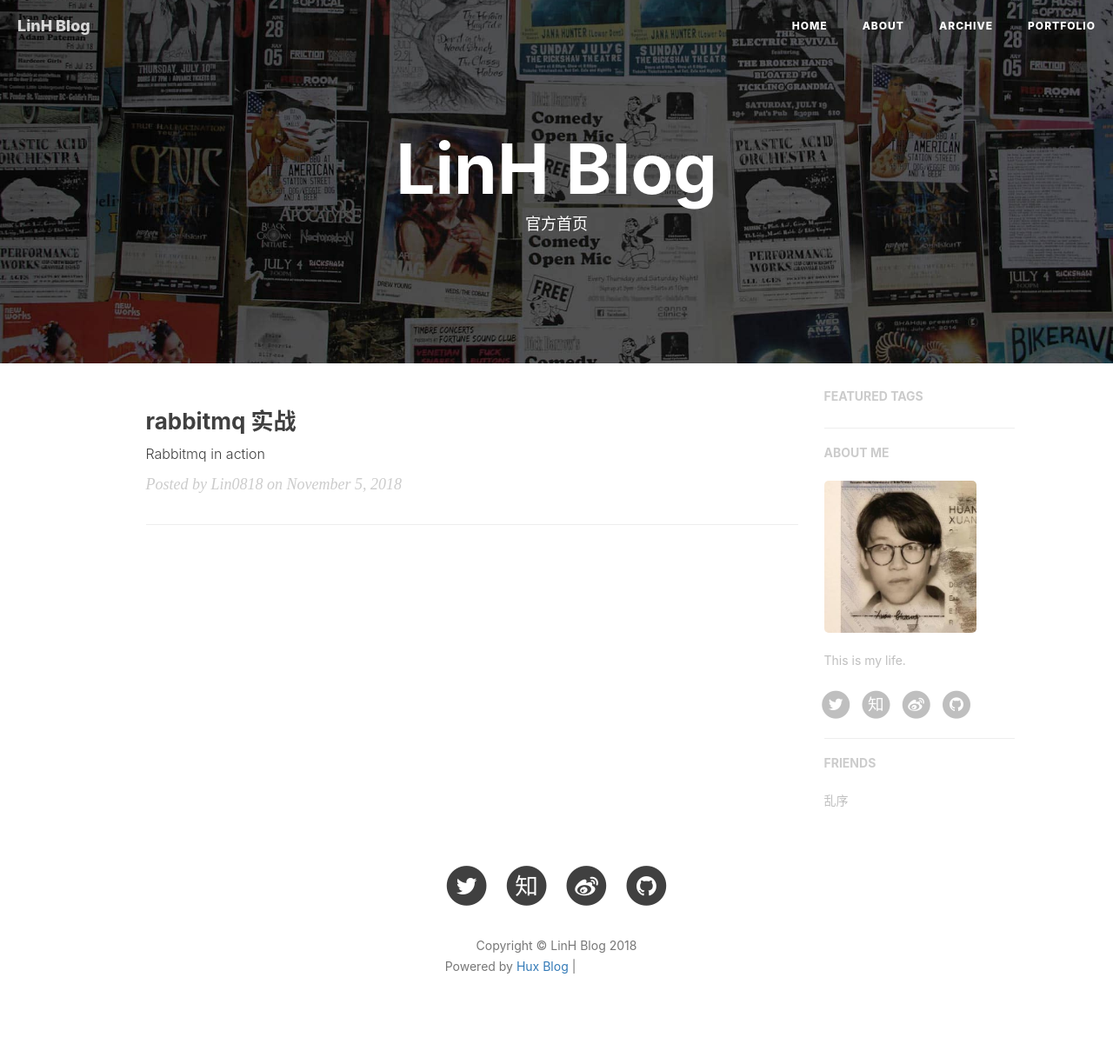
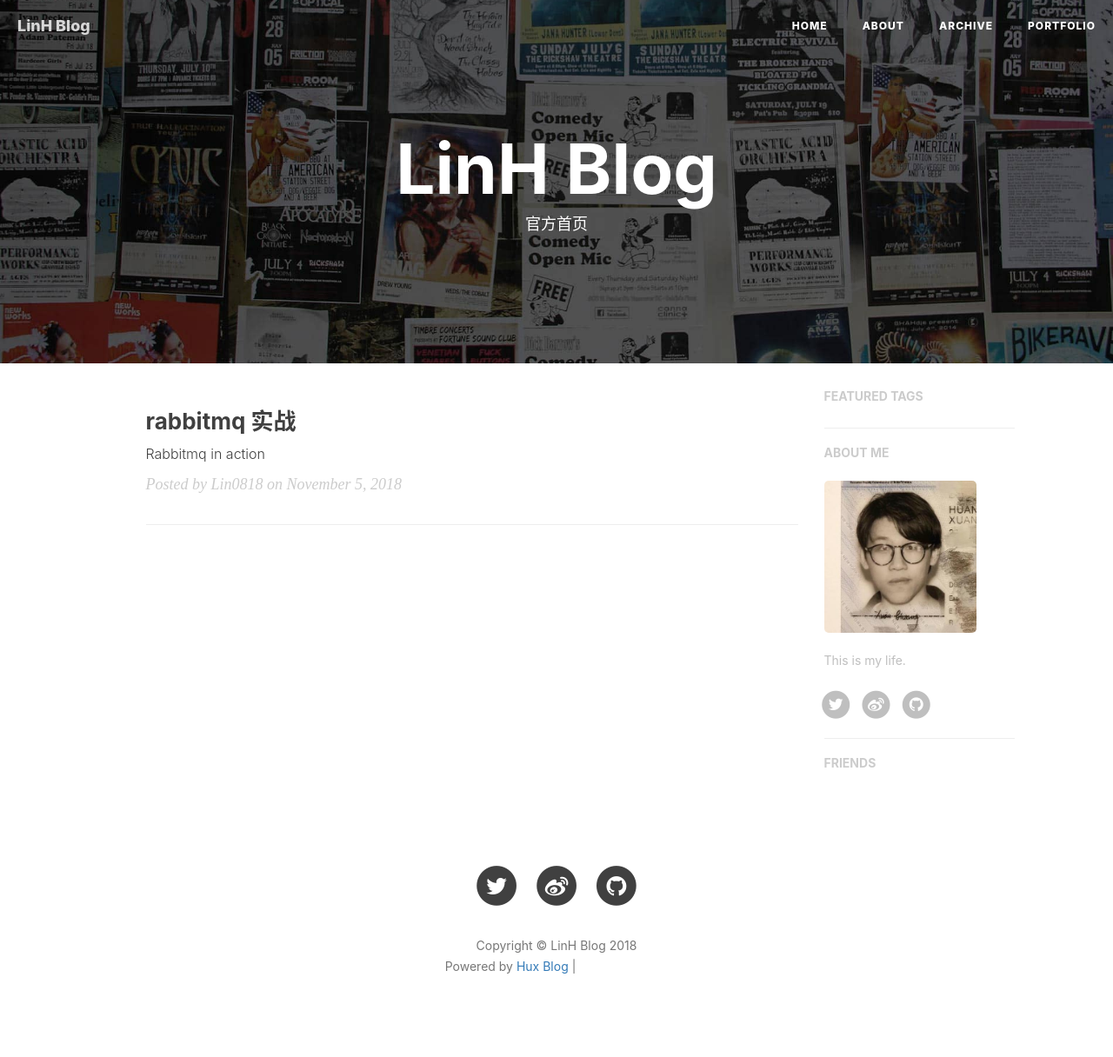
Before and after one commit to Lin0818/lin0818.github.io, a Jekyll site: the page built from index.html, in a window 1280 px wide. Shown: the whole page at 87% size. Built offline with Jekyll 4.4.1, drawn with Linux system fonts in a browser that asks for light colours; nearby versions of some CDN libraries; the list of posts is cut into pages by our own code; comment, search, counter and statistics services are not loaded; grey boxes are pictures that could not be loaded.

Commit message:
update _config.yml

```diff
--- a/_config.yml
+++ b/_config.yml
@@ -14,13 +14,10 @@ future: true
 # SNS settings
 RSS: false
 weibo_username:     jetlin0818
-zhihu_username:     jetlin0818
+#zhihu_username:     jetlin0818
 github_username:    jetlin0818
 twitter_username:   jetlin0818
-#facebook_username:  huxpro
 #linkedin_username:  firstname-lastname-idxxxx
-
-
 
 # Build settings
 # from 2016, 'pygments' is unsupported on GitHub Pages. Use 'rouge' for highlighting instead.
@@ -31,7 +28,6 @@ exclude: ["less","node_modules","Gruntfile.js","package.json","README.md"]
 anchorjs: true                          # if you want to customize anchor. check out line:181 of `post.html`
 # If you have timezone issue (e.g. #68) in China, uncomment to use this:
 #timezone: CN
-
 
 
 # Gems
@@ -106,7 +102,5 @@ friends: [
     #     title: "Su",
     #     href: "http://su.gallery/"
     # },{
-        title: "乱序",
-        href: "http://mida.re/"
     }
 ]
```
